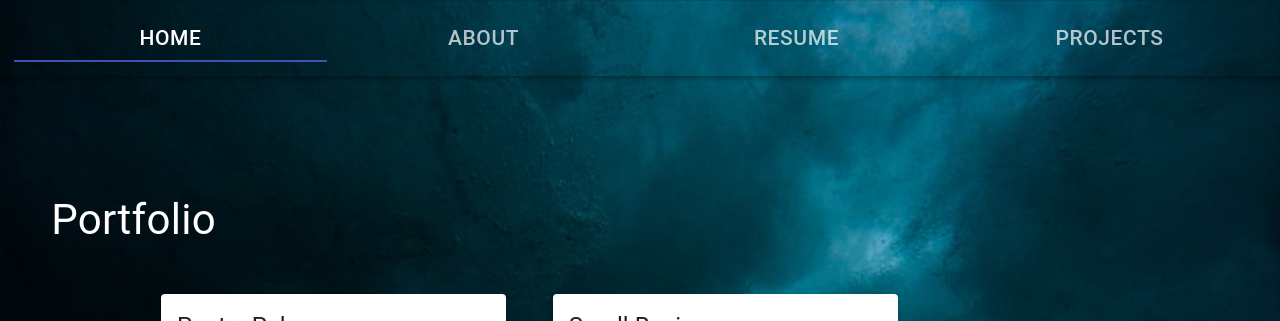
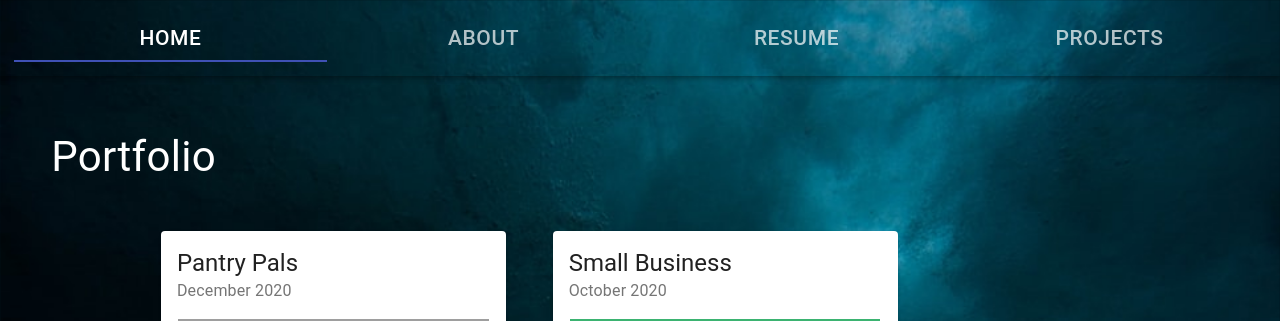
Before and after one commit to listenToRipley/nataliekendrick, a React (Create React App) app: page /projects in a window 1280 px wide. Shown: the top 321 px of the page. Built offline with nearby package versions, Linux system fonts and the light colour scheme; grey boxes are pictures that could not be loaded.

Commit message:
flex still needs work

```diff
--- a/src/Components/Projects.js
+++ b/src/Components/Projects.js
@@ -42,7 +42,8 @@ const useStyles = makeStyles({
     display: 'block',
     fontSize: '3em',
     width: '100%',
-    padding: '2%'
+    padding: '2%',
+    marginTop: '-1.5em'
   },
   body: {
     display: 'block',
```
